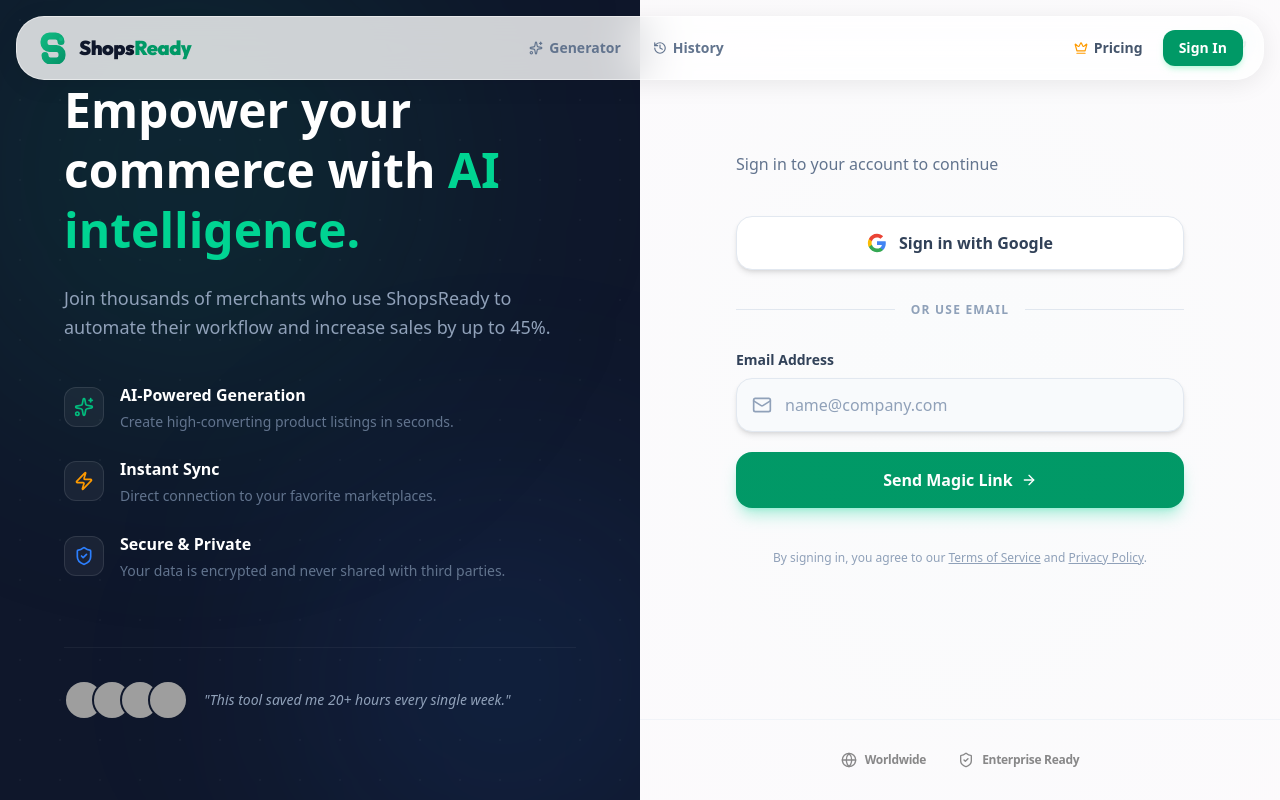
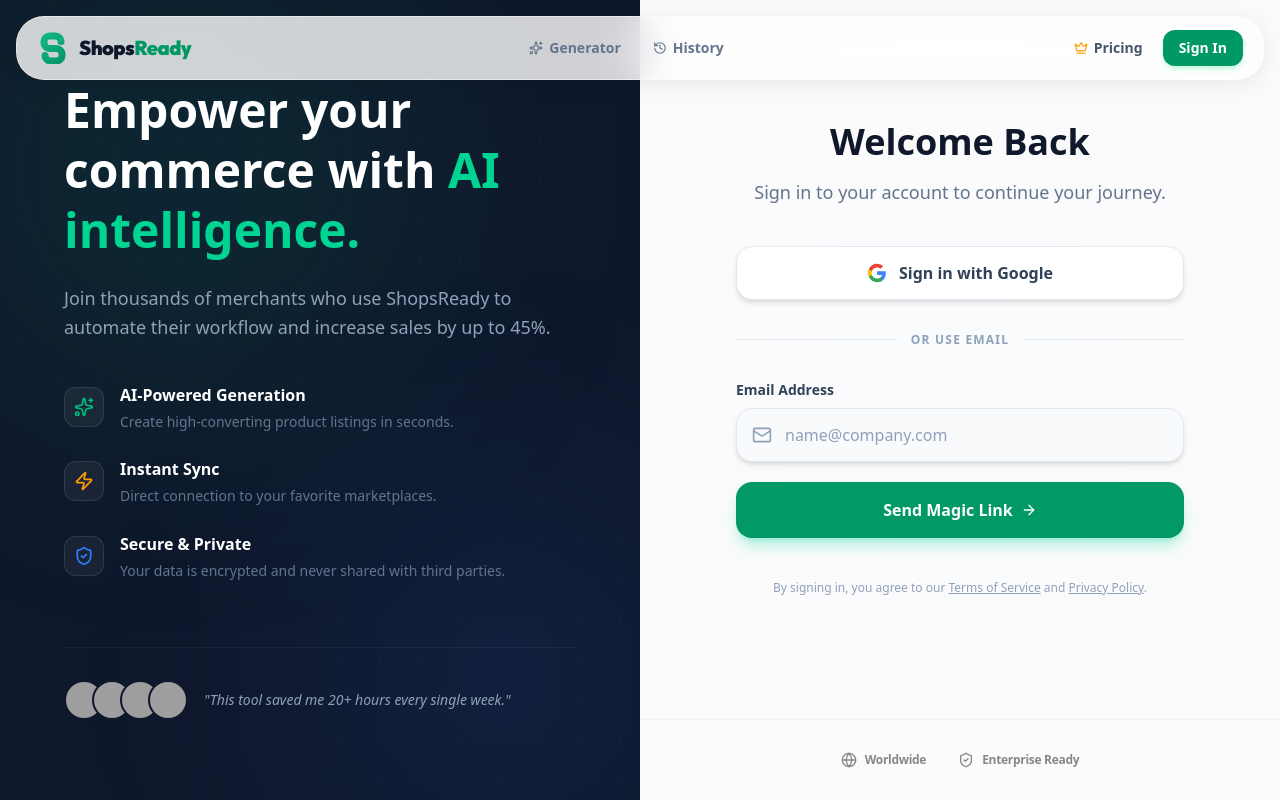
Before and after one commit to Baxa1997/ShopLive, a Next.js app: page /auth/login in a window 1280 px wide. Built offline with nearby package versions, Linux system fonts and the light colour scheme; no server answers; grey boxes are pictures that could not be loaded.

Commit message:
Lucid AI: Workspace initialization

```diff
--- a/src/app/auth/login/page.tsx
+++ b/src/app/auth/login/page.tsx
@@ -2,6 +2,8 @@
 
 import React, { useState, useEffect } from 'react';
 import Link from 'next/link';
+import { Header } from '@/components/Header';
+import { CallToAction } from '@/components/CallToAction';
 import { useRouter, useSearchParams } from 'next/navigation';
 import { motion, AnimatePresence } from 'framer-motion';
 import {
@@ -212,12 +214,10 @@
               animate={{ opacity: 1, y: 0 }}
               transition={{ duration: 0.5, ease: "easeOut" }}
             >
-              <div className="mb-10">
-                <p className="text-slate-500 dark:text-slate-400">Sign in to your account to continue</p>
-              </div>
+              <Header title="Welcome Back" description="Sign in to your account to continue your journey." />
 
               {!magicLinkSent ? (
-                <>
+                              <CallToAction>
                   <div className="space-y-4">
                     <button
                       onClick={handleGoogleLogin}
@@ -280,7 +280,7 @@
                       )}
                     </button>
                   </form>
-                </>
+              </CallToAction>
               ) : (
                 <motion.div
                   initial={{ opacity: 0, scale: 0.95 }}
--- /dev/null
+++ b/src/components/CallToAction.tsx
@@ -0,0 +1,19 @@
+import React from 'react';
+import { motion } from 'framer-motion';
+
+interface CallToActionProps {
+  children: React.ReactNode;
+}
+
+export const CallToAction: React.FC<CallToActionProps> = ({ children }) => {
+  return (
+    <motion.div
+      initial={{ opacity: 0, y: 20 }}
+      animate={{ opacity: 1, y: 0 }}
+      transition={{ delay: 0.2, duration: 0.5, ease: "easeOut" }}
+      className="w-full max-w-md"
+    >
+      {children}
+    </motion.div>
+  );
+};
--- /dev/null
+++ b/src/components/Header.tsx
@@ -0,0 +1,25 @@
+import React from 'react';
+import { motion } from 'framer-motion';
+
+interface HeaderProps {
+  title: string;
+  description: string;
+}
+
+export const Header: React.FC<HeaderProps> = ({ title, description }) => {
+  return (
+    <motion.div
+      initial={{ opacity: 0, y: -20 }}
+      animate={{ opacity: 1, y: 0 }}
+      transition={{ duration: 0.6, ease: "easeOut" }}
+      className="mb-10 text-center"
+    >
+      <h1 className="text-4xl font-extrabold text-slate-900 dark:text-white mb-4">
+        {title}
+      </h1>
+      <p className="text-slate-500 dark:text-slate-400 text-lg">
+        {description}
+      </p>
+    </motion.div>
+  );
+};
```
